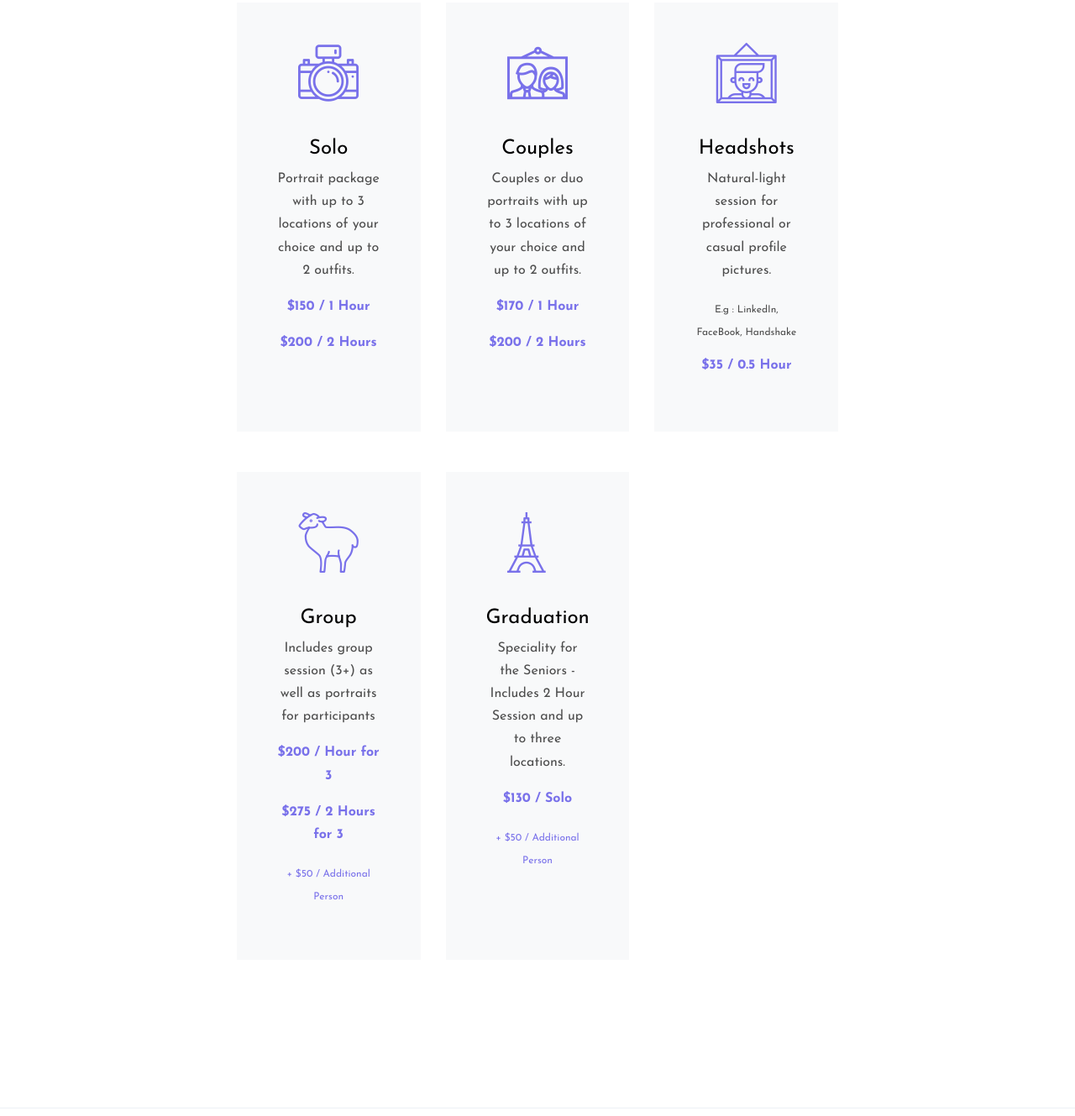
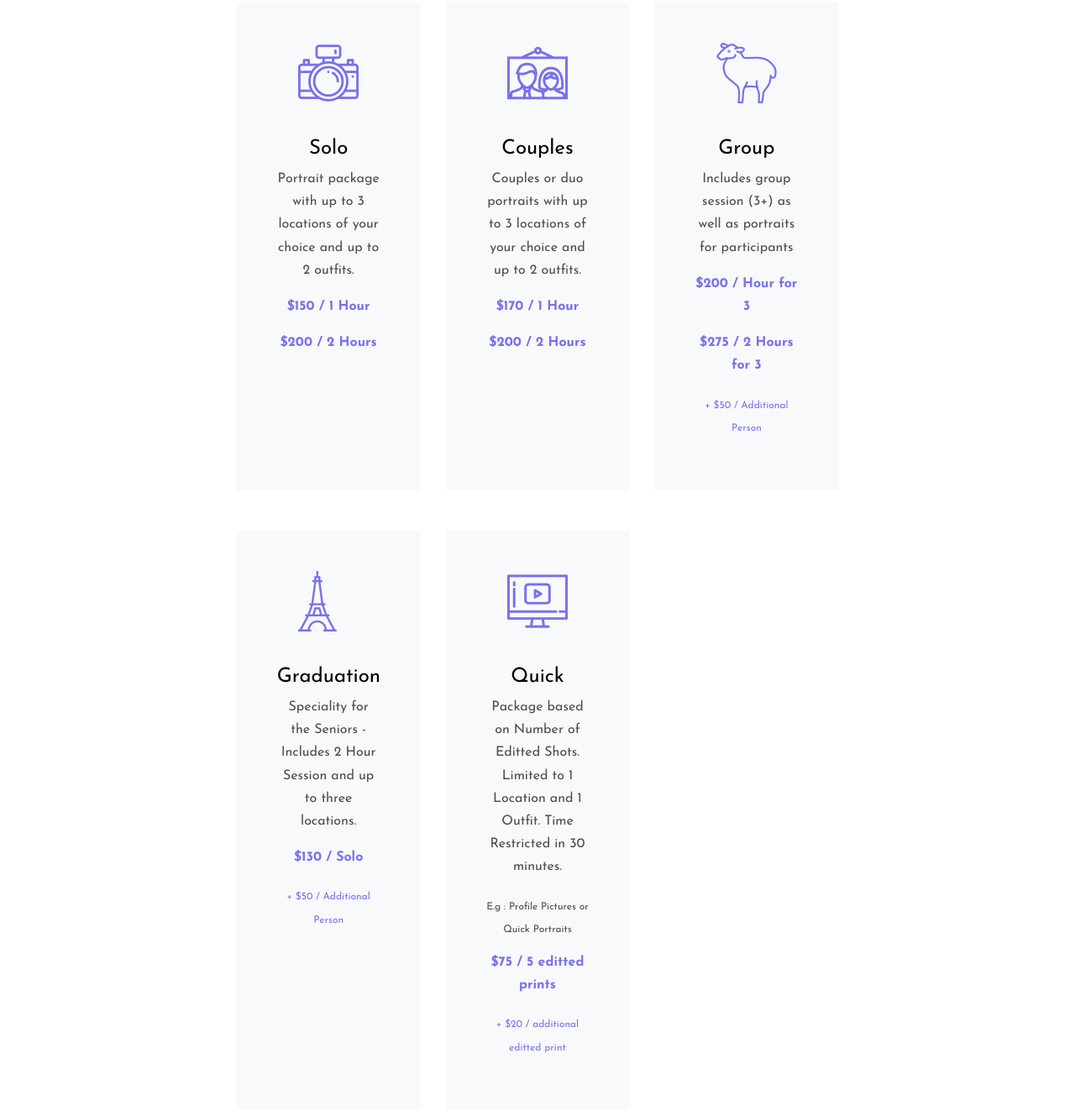
Before and after one commit to vincentdmai/vcentography, a plain HTML site: page services.html in a window 1280 px wide. Shown: the part 1751-3080 px from the top of the page at 84% size. Drawn offline with Linux system fonts and the light colour scheme; files whose address does not match are found by name.

Commit message:
Service Change: QUICK

```diff
--- a/services.html
+++ b/services.html
@@ -188,16 +188,6 @@
                 <p><strong class="font-weight-bold text-primary">$200 / 2 Hours</strong></p>
               </div>
             </div>
-            <div class="col-md-6 col-lg-6 col-xl-4 text-center mb-5 mb-lg-5" data-aos="fade" data-aos-delay="300">
-              <div class="h-100 p-4 p-lg-5 bg-light site-block-feature-7">
-                <span class="icon flaticon-frame display-3 text-primary mb-4 d-block"></span>
-                <h3 class="text-black h4">Headshots</h3>
-                <p>Natural-light session for professional or casual profile pictures.</p>
-                <p><sub>E.g : LinkedIn, FaceBook, Handshake</sub></p>
-                <p><strong class="font-weight-bold text-primary">$35 / 0.5 Hour</strong></p>
-              </div>
-            </div>
-
 
             <div class="col-md-6 col-lg-6 col-xl-4 text-center mb-5 mb-lg-5" data-aos="fade" data-aos-delay="400">
               <div class="h-100 p-4 p-lg-5 bg-light site-block-feature-7">
@@ -217,6 +207,17 @@
                 <p>Speciality for the Seniors - Includes 2 Hour Session and up to three locations.</p>
                 <p><strong class="font-weight-bold text-primary">$130 / Solo</strong></p>
                 <p><sub><strong class="text-primary">+ $50 / Additional Person</strong></sub></p>
+              </div>
+            </div>
+
+            <div class="col-md-6 col-lg-6 col-xl-4 text-center mb-5 mb-lg-5" data-aos="fade" data-aos-delay="300">
+              <div class="h-100 p-4 p-lg-5 bg-light site-block-feature-7">
+                <span class="icon flaticon-video-play display-3 text-primary mb-4 d-block"></span>
+                <h3 class="text-black h4">Quick</h3>
+                <p>Package based on Number of Editted Shots. Limited to 1 Location and 1 Outfit. Time Restricted in 30 minutes.</p>
+                <p><sub>E.g : Profile Pictures or Quick Portraits</sub></p>
+                <p><strong class="font-weight-bold text-primary">$75 / 5 editted prints</strong></p>
+                <p><sub><strong class="text-primary">+ $20 / additional editted print</strong></sub></p>
               </div>
             </div>
             <!--
```
